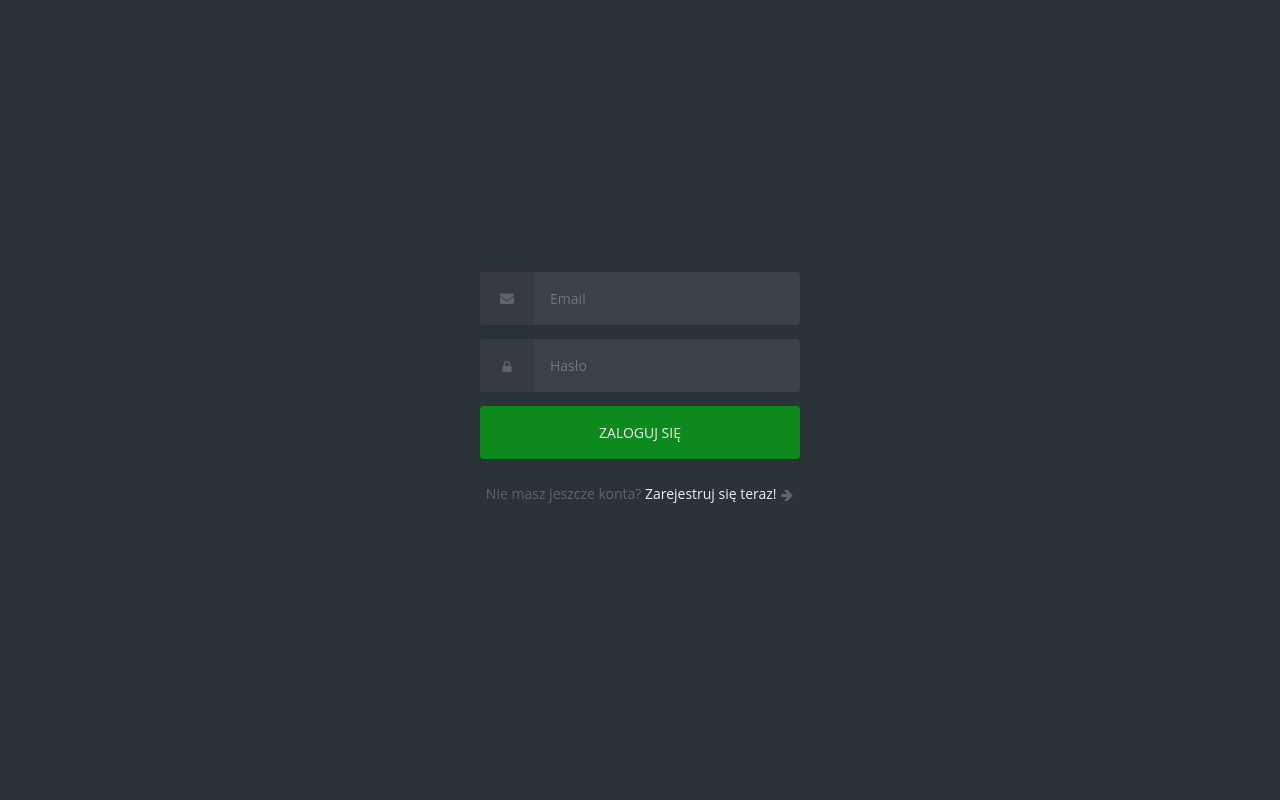
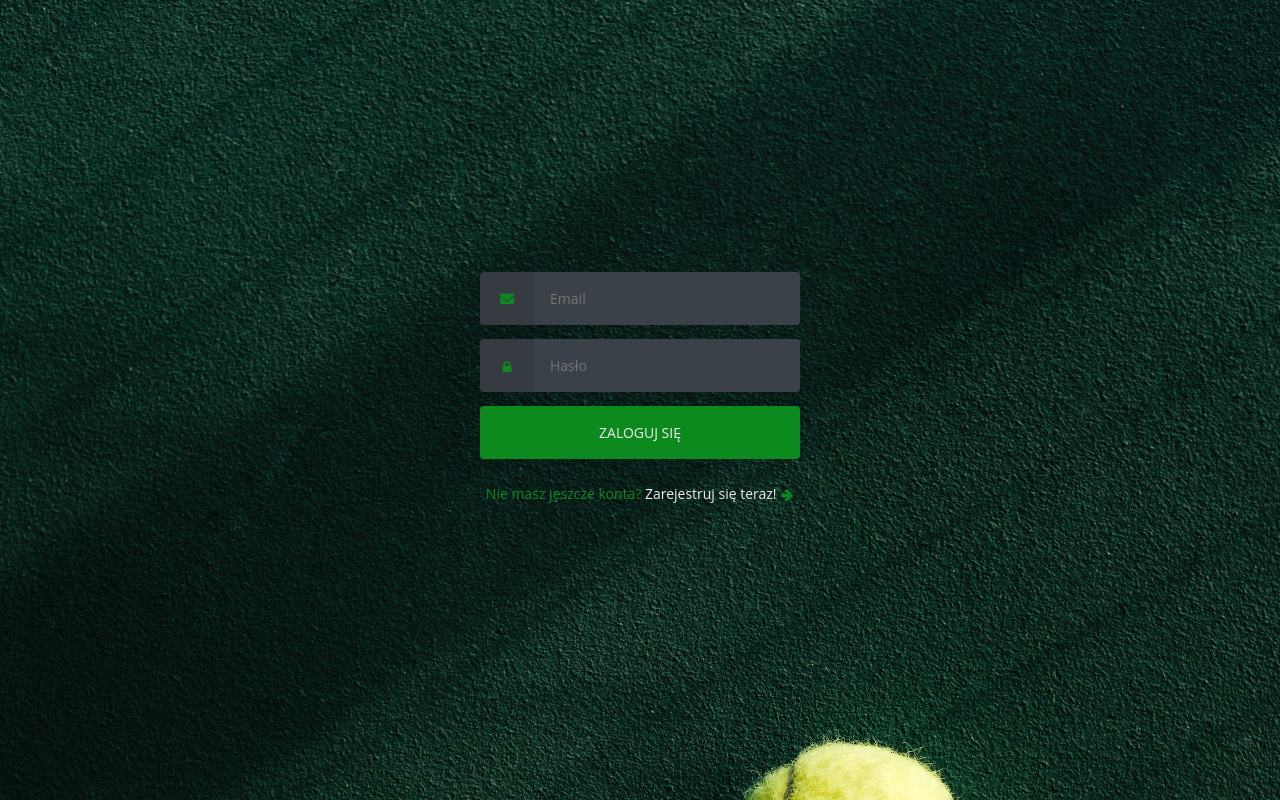
Before and after one commit to blackglasses4/Sklep-Internetowy, a PHP site: page /logowanie.php in a window 1280 px wide. Run offline with PHP 8.4, Linux system fonts and the light colour scheme; some libraries are stand-ins or nearby versions.

Commit message:
wizerunek strony zrobiony, dodanie zdjęć

```diff
--- a/logowanie.php
+++ b/logowanie.php
@@ -10,7 +10,7 @@ session_start();
     <meta name="viewport" content="width=device-width, initial-scale=1.0">
     <meta name="description" content="Final project presenting an online store">
     <title></title>
-    <link rel="stylesheet" href="styles-login.css">
+    <link rel="stylesheet" href="styles-login2.css">
     <link href="https://cdn.jsdelivr.net/npm/remixicon@2.5.0/fonts/remixicon.css" rel="stylesheet">
     <script src="script.js"></script>
     <script src="https://kit.fontawesome.com/8f533e6340.js" crossorigin="anonymous"></script>
--- a/rejestracja.php
+++ b/rejestracja.php
@@ -10,7 +10,7 @@ session_start();
     <meta name="viewport" content="width=device-width, initial-scale=1.0">
     <meta name="description" content="Final project presenting an online store">
     <title></title>
-    <link rel="stylesheet" href="styles-login.css">
+    <link rel="stylesheet" href="styles-login2.css">
     <link href="https://cdn.jsdelivr.net/npm/remixicon@2.5.0/fonts/remixicon.css" rel="stylesheet">
     <script src="script.js"></script>
     <script src="https://kit.fontawesome.com/8f533e6340.js" crossorigin="anonymous"></script>
--- a/styles-login.css
+++ b/styles-login2.css
@@ -1,7 +1,7 @@
   /* config.css */
 
 :root {
-    --baseColor: #606468;
+    --baseColor: #0d8a1d;
   }
 
   /* helpers/align.css */
@@ -49,7 +49,7 @@ body {
   }
 
 .ikona {
-    color: #606468;
+    color: #0d8a1d;
 }
 
   /* layout/base.css */
@@ -76,7 +76,8 @@ html {
   }
 
 body {
-    background-color: var(--bodyBackgroundColor);
+    background-image: url(picture/7.jpg);
+    background-size: cover;
     color: var(--bodyColor);
     font-family: var(--bodyFontFamily), var(--bodyFontFamilyFallback);
     font-size: var(--bodyFontSize);
--- a/styles-menu2.css
+++ b/styles-menu2.css
@@ -167,7 +167,7 @@ section {
 }
 
 .center-text span {
-    color: rgb(24, 54, 12);
+    color: rgb(77, 7, 7);
 }
 
 .products {
```
Also changed, not shown: picture/6.jpg (added), picture/7.jpg (added).
